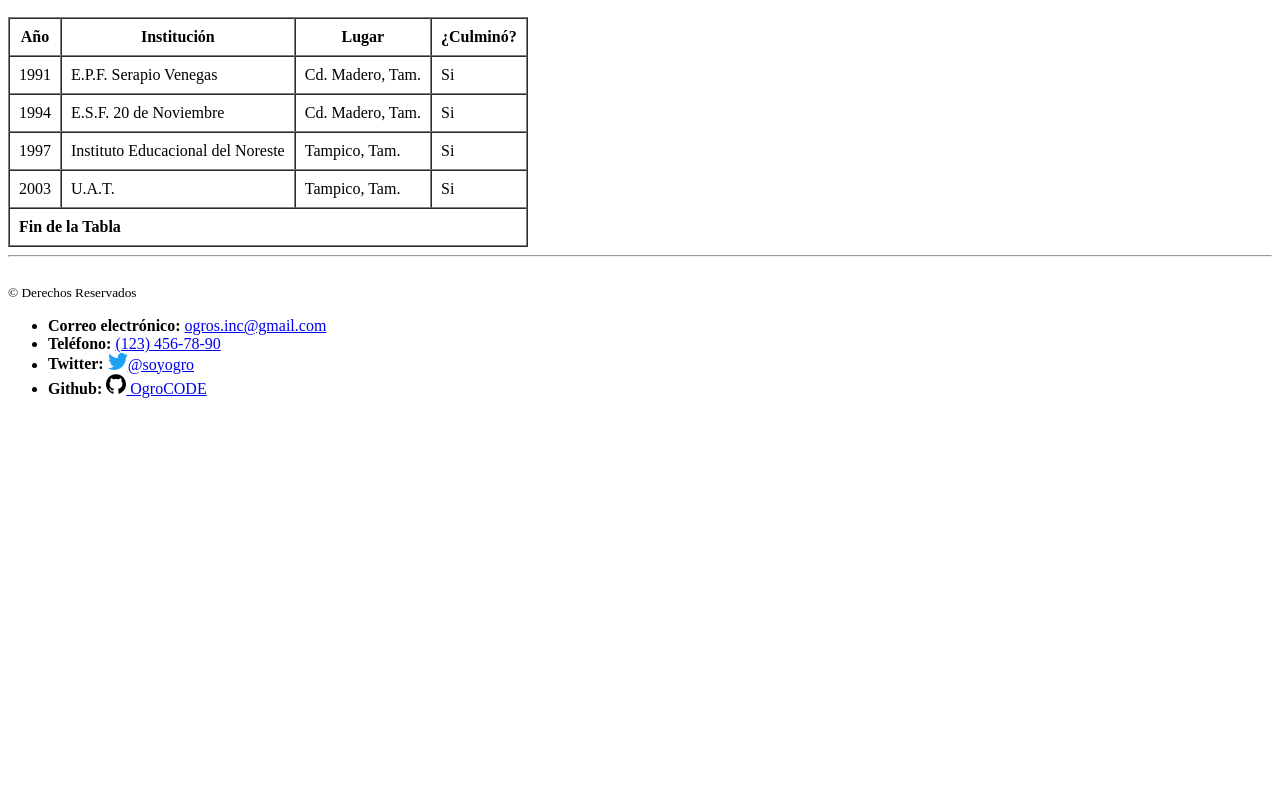
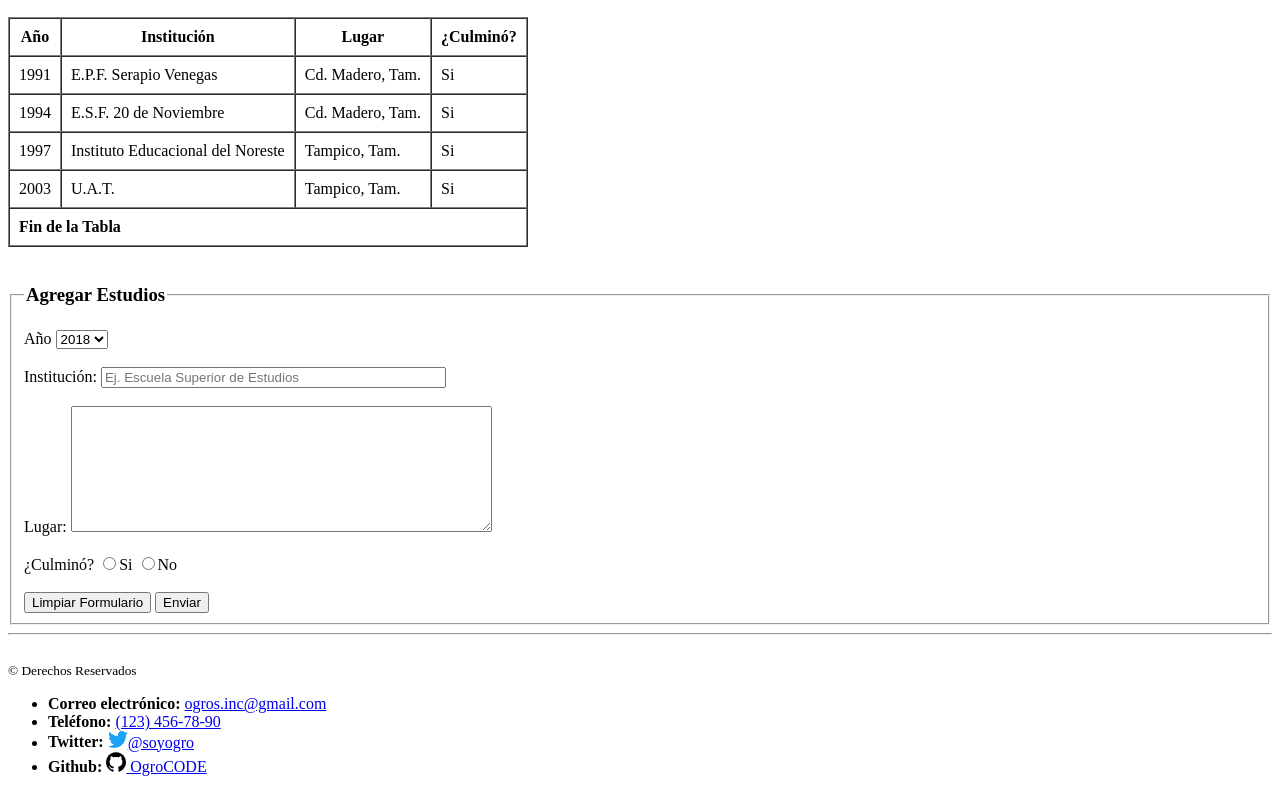
Before and after one commit to OgroCODE/FundamentosHTML-EvaluacionFinal, a plain HTML site: page educacion.html in a window 1280 px wide. Shown: the part 391-1183 px from the top of the page. Before the commit the page ends 805 px from the top, so only its background shows below. Drawn offline with Linux system fonts and the light colour scheme.

Commit message:
Agregando el Formulario
Se Agregó el formulario “Agregar Estudios” con los requerimientos
solicitados: lista desplegable (select), entrada de texto (input
type=text), caja de texto largo (textarea), radio botón (input
type=radio), un botón (input type=reset) y un botón (input
type=submit). Además se utilizaron otras etiquetas como form, label,
fieldset, legend, option y br. Y los atributos placeholder y required
para las validaciones.

```diff
--- a/educacion.html
+++ b/educacion.html
@@ -81,6 +81,49 @@
 				</tr>
 			</table>
 		</article>
+
+		<br>
+
+		<article>
+			<form>
+				<fieldset>
+					<legend>
+						<h3>Agregar Estudios</h3>
+					</legend>
+
+					<label for="year" title="Año de Nacimiento">Año</label>
+					<select name="year" id="year" title="Año de Nacimiento">
+						<option value="2018">2018</option>
+						<option value="2017">2017</option>
+						<option value="2016">2016</option>
+						<option value="2015">2015</option>
+						<option value="2014">2014</option>
+						<option value="2013">2013</option>
+						<option value="2012">2012</option>
+						<option value="2011">2011</option>
+						<option value="2010">2010</option>
+					</select>
+					<br><br>
+
+					<label for="institute" title="Nombre de la Institucion">Institución: </label>
+					<input type="text" name="institute" id="institute" placeholder="Ej. Escuela Superior de Estudios" size="40" required>
+					<br><br>
+
+					<label for="place" title="Ciudad donde Estudiaste">Lugar: </label>
+					<textarea id="place" rows="8" cols="50" required>
+					</textarea>
+					<br><br>
+
+					<label for="finished" title="¿Terminaste el curso?">¿Culminó?</label>
+					<input type="radio" name="finished" value="si">Si
+					<input type="radio" name="finished" value="no">No
+					<br><br>
+
+					<input type="reset" value="Limpiar Formulario">
+					<input type="submit" value="Enviar">
+				</fieldset>
+			</form>
+		</article>
 	</section>
 
 	<hr>
```
